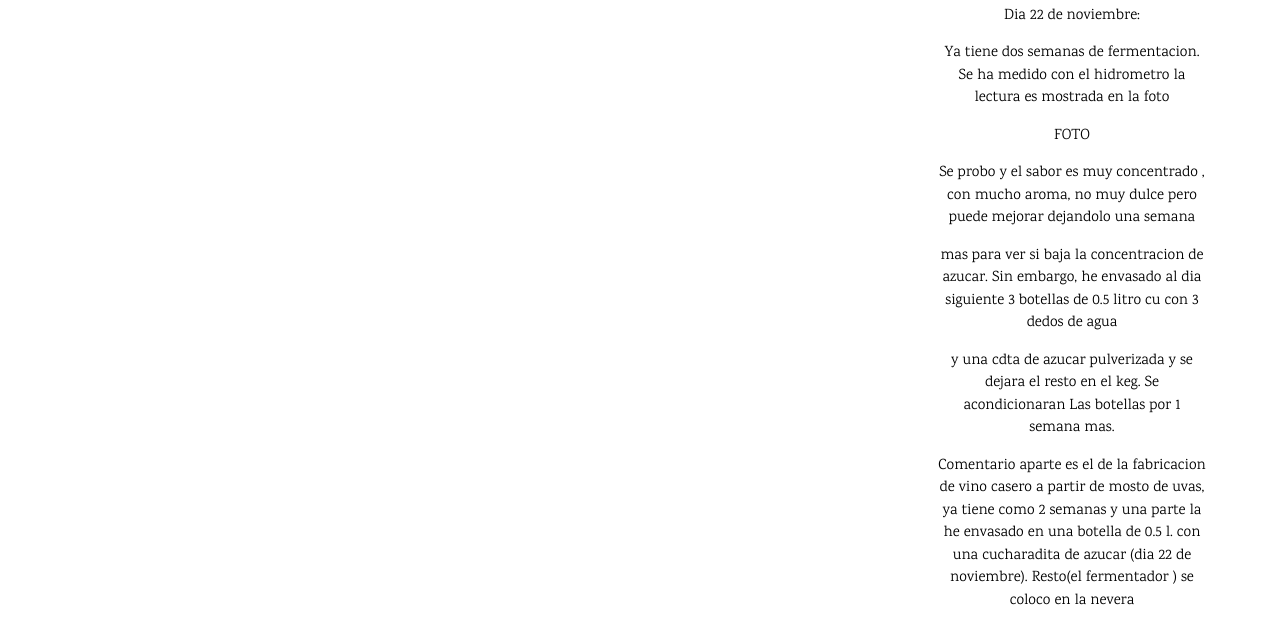
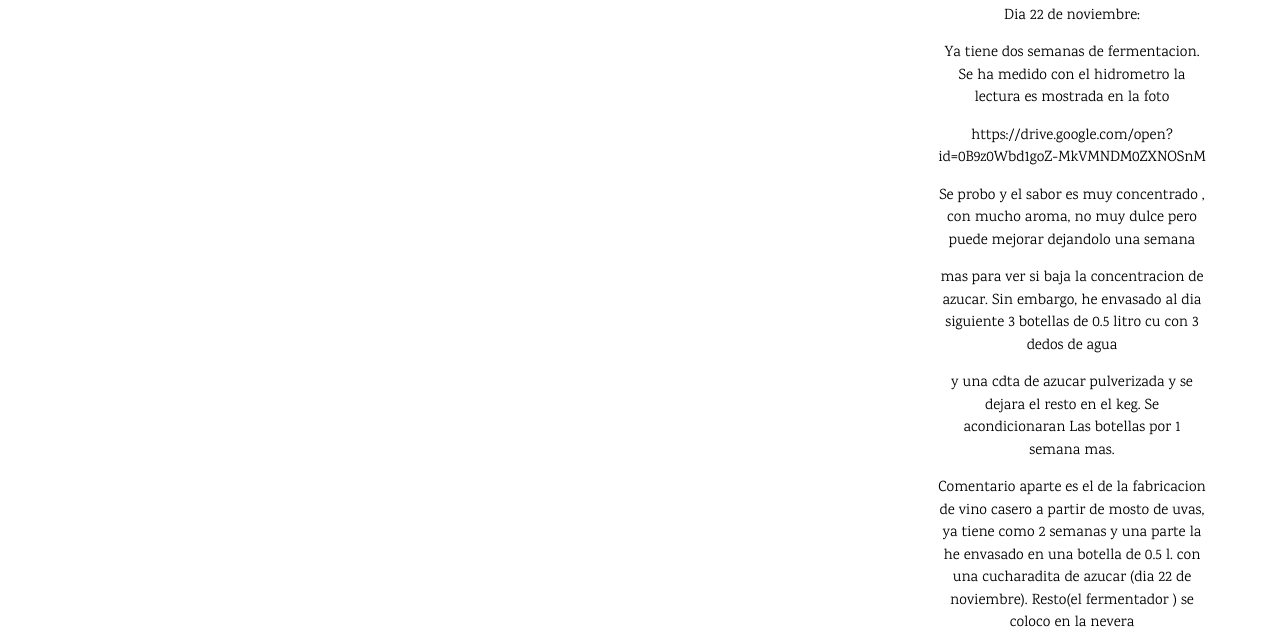
Before and after one commit to Felucho/web-personal, a plain HTML site: page index.html in a window 1280 px wide. Shown: the part 1460-2097 px from the top of the page. Drawn offline with nearby package versions, Linux system fonts and the light colour scheme; files whose address does not match are found by name.

Commit message:
Update index.html

```diff
--- a/index.html
+++ b/index.html
@@ -65,7 +65,9 @@ en la elaboración de hidromiel.</p>
          <p>Dia 22 de noviembre:</p>
          <p>Ya tiene dos semanas de fermentacion. Se ha medido con el hidrometro la lectura es mostrada en la foto</p>
 
-      <p>FOTO</p>
+
+         <p>https://drive.google.com/open?id=0B9z0Wbd1goZ-MkVMNDM0ZXNOSnM
+
 
          <p> Se probo y el sabor es muy concentrado , con mucho aroma, no muy dulce pero puede mejorar dejandolo una semana
          <p>  mas para ver si baja
```
